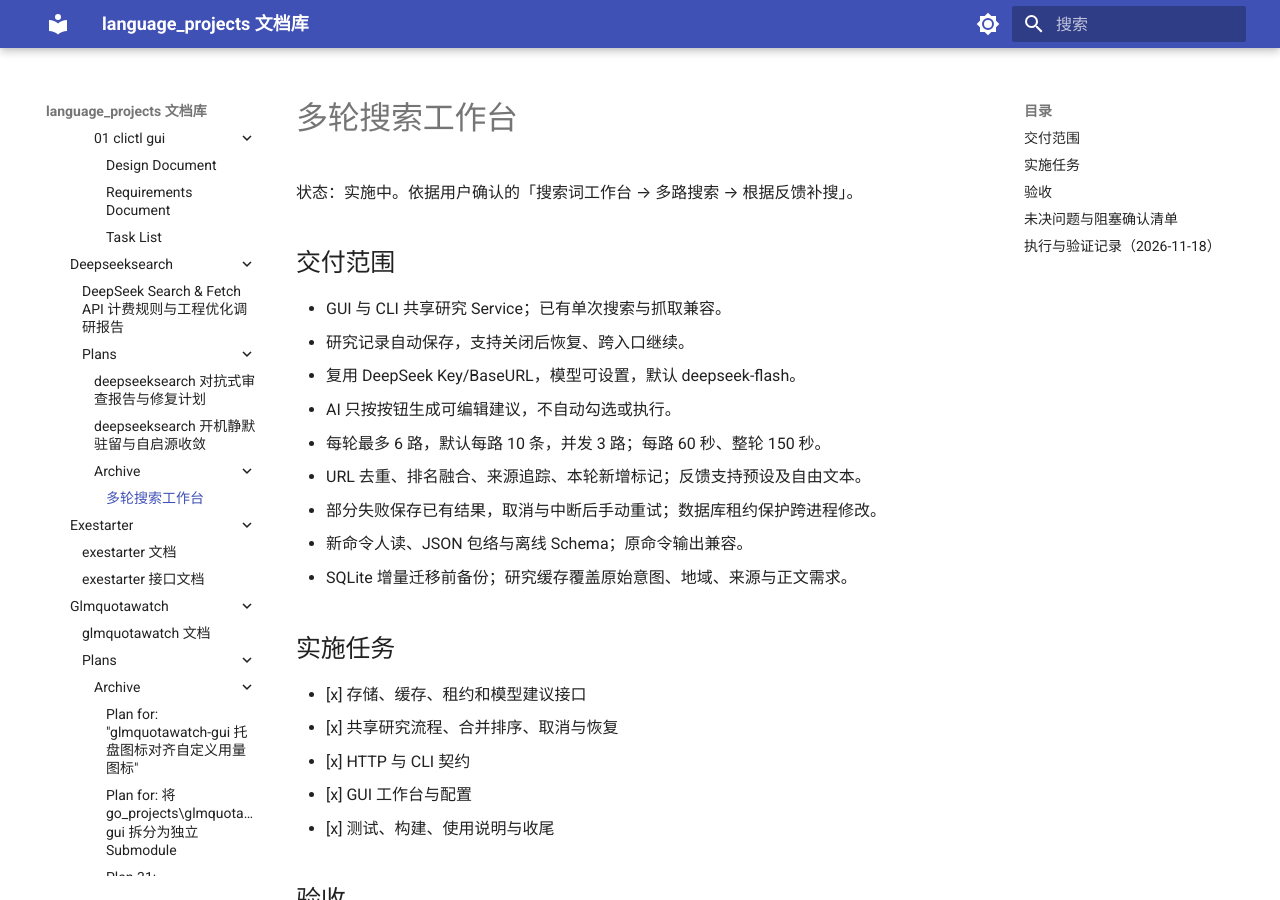
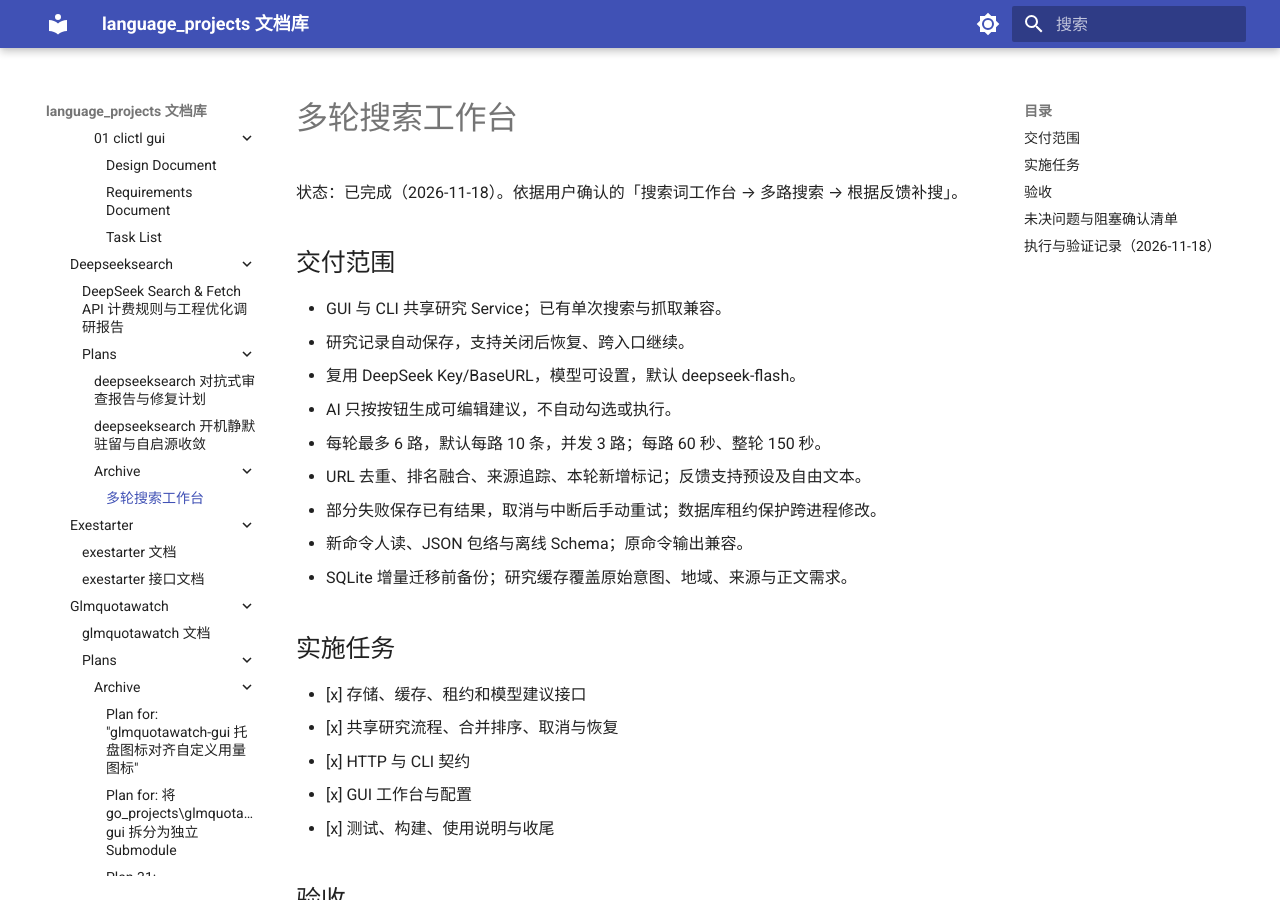
Before and after one commit to shihao-hub/td-language_projects, an MkDocs documentation site: the page built from docs/projects/go_projects/deepseeksearch/plans/archive/01-多轮搜索工作台.md, in a window 1280 px wide and 900 px high. Built offline with MkDocs 1.6.1 and Material for MkDocs 9.7.7, drawn with Linux system fonts in a browser that asks for light colours; a script that is not in the unit is left out.

Commit message:
docs(plans): 标记 deepseeksearch 工作台计划已完成
- 计划任务与验收记录均已完成
- 状态由实施中更新为已完成

```diff
--- a/docs/projects/go_projects/deepseeksearch/plans/archive/01-多轮搜索工作台.md
+++ b/docs/projects/go_projects/deepseeksearch/plans/archive/01-多轮搜索工作台.md
@@ -1,6 +1,6 @@
 # 多轮搜索工作台
 
-状态：实施中。依据用户确认的「搜索词工作台 → 多路搜索 → 根据反馈补搜」。
+状态：已完成（2026-11-18）。依据用户确认的「搜索词工作台 → 多路搜索 → 根据反馈补搜」。
 
 ## 交付范围
 
```
